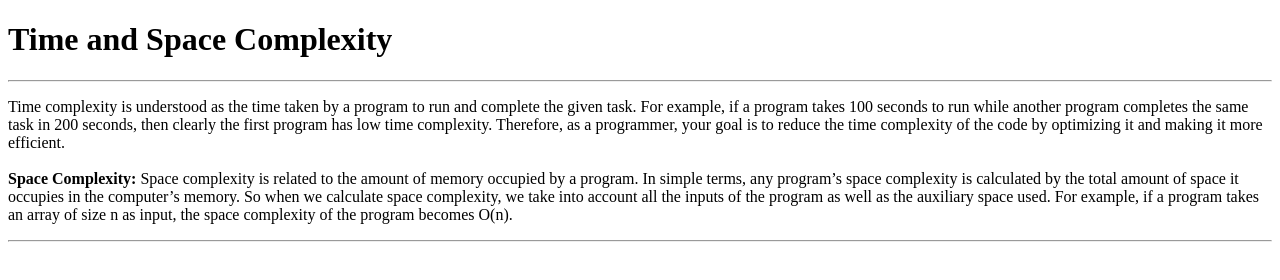
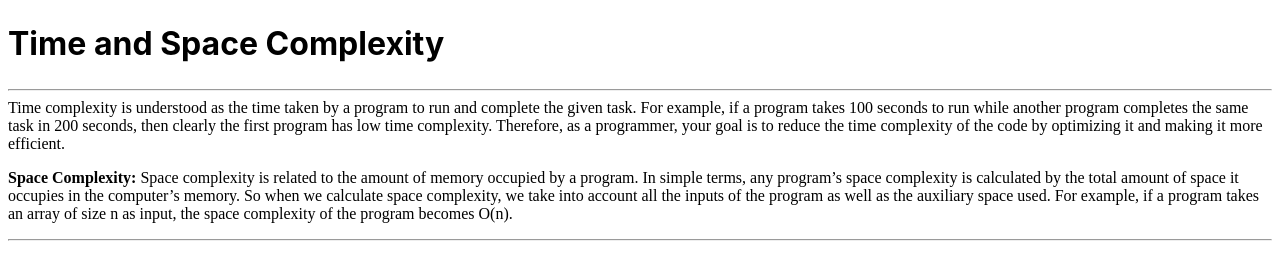
Before and after one commit to acciojob/time-and-space-complexity-HimanshuSinghania, a website: page main.html in a window 1280 px wide. Drawn offline with Linux system fonts and the light colour scheme.

Commit message:
created a submission

```diff
--- a/main.html
+++ b/main.html
@@ -8,13 +8,16 @@
 
 <body>
 	<!-- the entire body must be written by student -->
-	 <h1>
-	 Time and Space Complexity
- </h1> <hr>
+
 	<p>
-		Time complexity is understood as the time taken by a program to run and complete the given task. For example, if a program takes 100 seconds to run while another program completes the same task in 200 seconds, then clearly the first program has low time complexity. Therefore, as a programmer, your goal is to reduce the time complexity of the code by optimizing it and making it more efficient.
-         <br> <br>
-			<strong>Space Complexity:</strong> Space complexity is related to the amount of memory occupied by a program. In simple terms, any program’s space complexity is calculated by the total amount of space it occupies in the computer’s memory. So when we calculate space complexity, we take into account all the inputs of the program as well as the auxiliary space used. For example, if a program takes an array of size n as input, the space complexity of the program becomes O(n).
+
+		 <h1> Time and Space Complexity </h1>
+		<hr>Time complexity is understood as the time taken by a program to run and complete the given task. For example, if a program takes 100 seconds to run while another program completes the same task in 200 seconds, then clearly the first program has low time complexity. Therefore, as a programmer, your goal is to reduce the time complexity of the code by optimizing it and making it more efficient.
+	</p>
+
+	<p>
+	<strong>Space Complexity:</strong>
+		Space complexity is related to the amount of memory occupied by a program. In simple terms, any program’s space complexity is calculated by the total amount of space it occupies in the computer’s memory. So when we calculate space complexity, we take into account all the inputs of the program as well as the auxiliary space used. For example, if a program takes an array of size n as input, the space complexity of the program becomes O(n).
 	</p>
 <hr>
 
--- a/styles.css
+++ b/styles.css
@@ -1 +1,8 @@
 /*  your css code here. If applicable */
+h1{
+	font-size:32px;
+	font-family:inter, sans-serif;
+	margin: 24px 0px 16px;
+	padding: 0px 0px 9.6px;
+
+}
```
